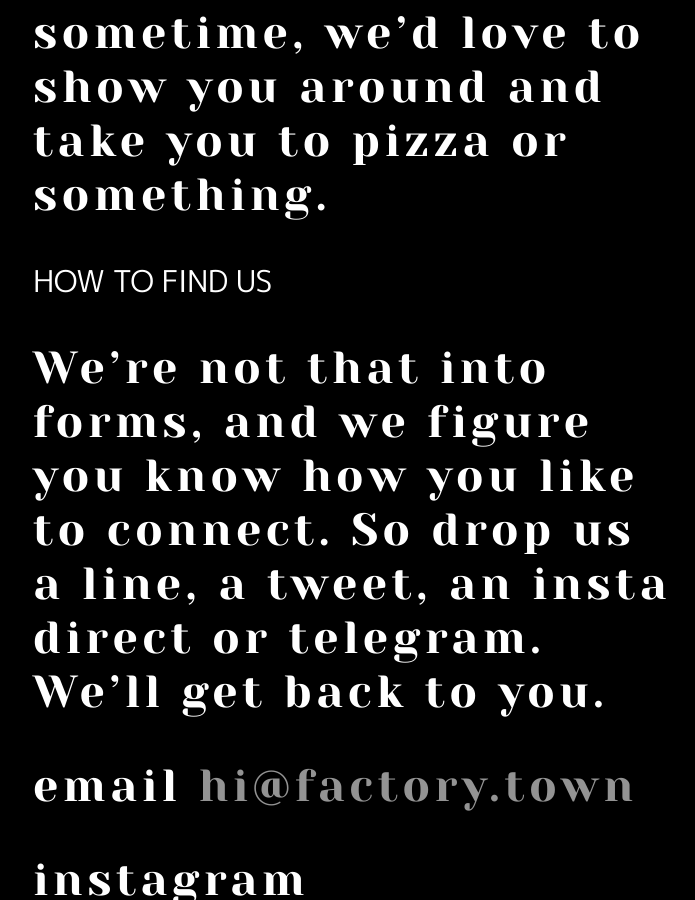
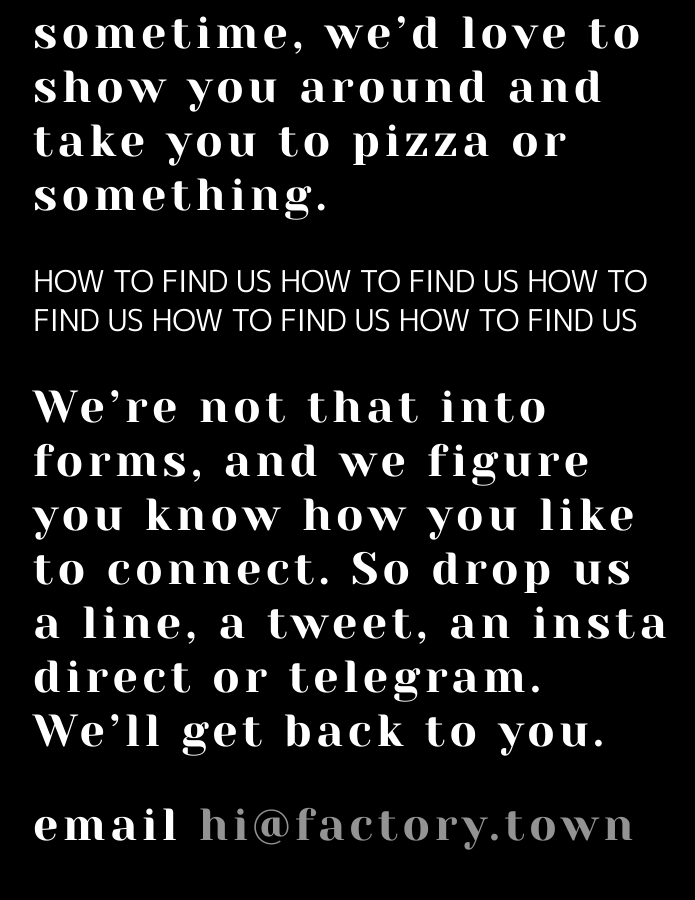
Before and after one commit to factorytown/factorytown.github.io, a Jekyll site: the page built from _pages/about.md, in a window 1280 px wide and 900 px high, scrolled down 2719 px. Shown: the whole window, without its empty margins (287-982 px from the left). Built offline with Jekyll 4.4.1, drawn with Linux system fonts in a browser that asks for light colours; nearby versions of some CDN libraries.

Commit message:
Updated About

```diff
--- a/_pages/about.md
+++ b/_pages/about.md
@@ -14,7 +14,7 @@ title: CONTACT
 
 ## Factory Town is headquartered in the Pacific Northwest, specifically in Spokane, WA. It's one of the most beautiful areas we know. Come visit us sometime, we'd love to show you around and take you to pizza or something.
 
-### HOW TO FIND US
+### HOW TO FIND US HOW TO FIND US HOW TO FIND US HOW TO FIND US HOW TO FIND US
 
 ## We're not that into forms, and we figure you know how you like to connect. So drop us a line, a tweet, an insta direct or telegram. We'll get back to you.
 
```
